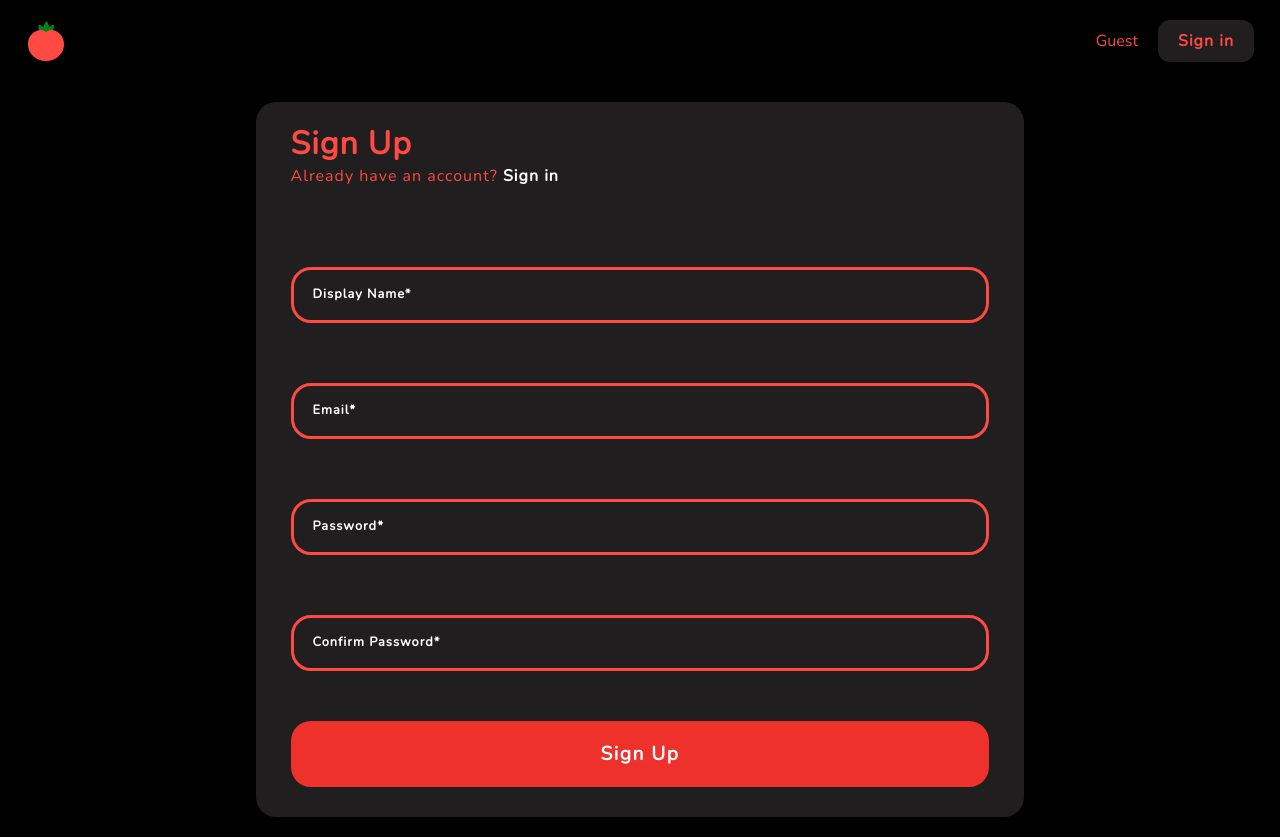
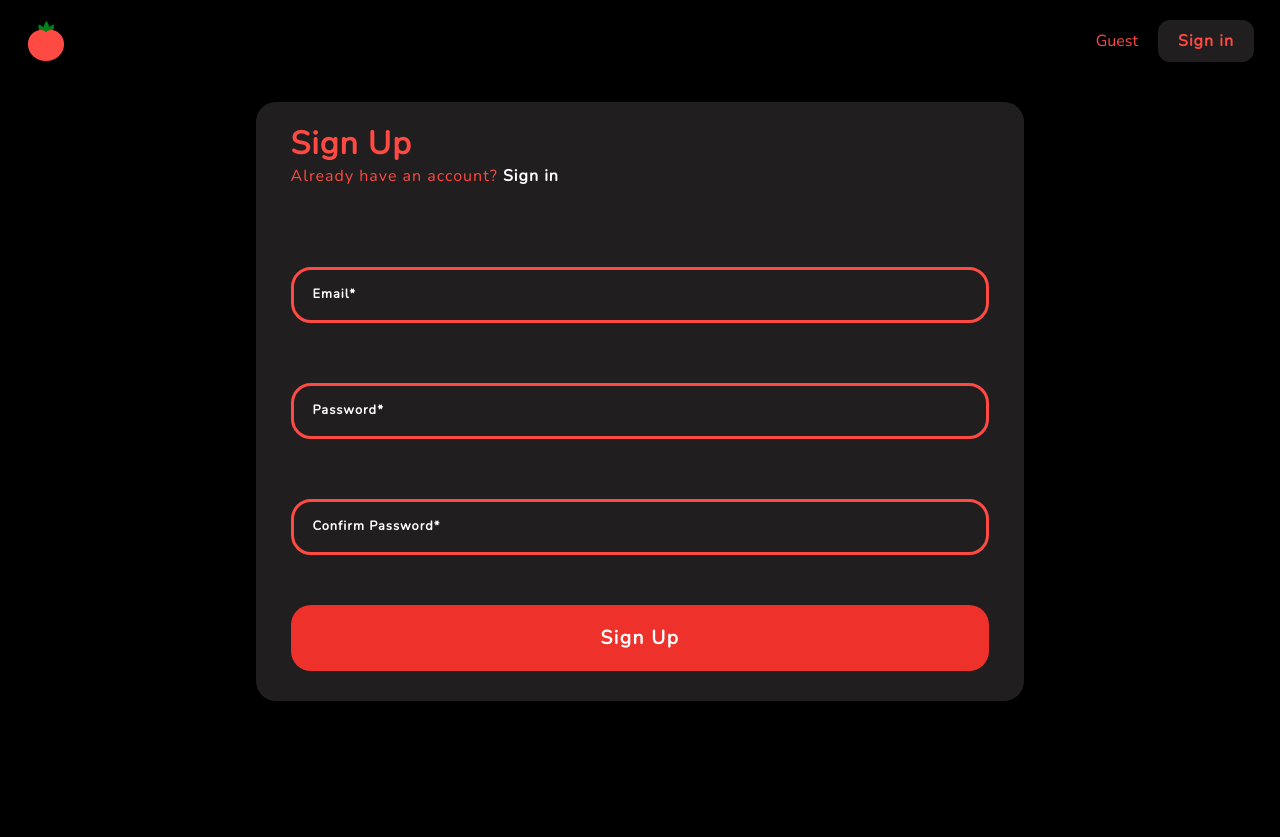
Before and after one commit to khanhngn-dev/PomodoroPWA, a React (Create React App) app: page /signup in a window 1280 px wide. After the commit the page ends 800 px from the top, so only its background shows below. Built offline with nearby package versions, Linux system fonts and the light colour scheme; no server answers.

Commit message:
Removed displayName from signUp

```diff
--- a/src/routes/signup/signup.component.tsx
+++ b/src/routes/signup/signup.component.tsx
@@ -10,7 +10,7 @@ import Button from '../../components/button/button.component';
 import { FormWrapper, SignUpWrapper, ErrorWrapper } from './signup.styles';
 
 type FormTypes = {
-	displayName: string;
+	// displayName: string;
 	email: string;
 	password: string;
 	confirmPassword: string;
@@ -21,7 +21,7 @@ const SignUp = () => {
 	const error = useSelector(selectUserError);
 
 	const handleSubmit = (values: FormTypes, resetForm: any) => {
-		dispatch(signUp(values.email, values.password, values.displayName));
+		dispatch(signUp(values.email, values.password));
 		resetForm();
 	};
 
@@ -35,7 +35,7 @@ const SignUp = () => {
 
 	const formik = useFormik({
 		initialValues: {
-			displayName: '',
+			// displayName: '',
 			email: '',
 			password: '',
 			confirmPassword: '',
@@ -44,7 +44,7 @@ const SignUp = () => {
 		onSubmit: (values, { resetForm }) => handleSubmit(values, resetForm),
 		onReset: (values: FormTypes) => {
 			values = {
-				displayName: '',
+				// displayName: '',
 				email: '',
 				password: '',
 				confirmPassword: '',
@@ -65,7 +65,7 @@ const SignUp = () => {
 				{error?.code.split('auth/')[1].replaceAll('-', ' ').toLocaleUpperCase()}
 			</ErrorWrapper>
 			<FormWrapper onSubmit={formik.handleSubmit}>
-				<FormInputWrapper
+				{/* <FormInputWrapper
 					required
 					label='Display Name*'
 					type='text'
@@ -75,7 +75,7 @@ const SignUp = () => {
 					maxLength={20}
 					value={formik.values.displayName}
 					onChange={formik.handleChange}
-				/>
+				/> */}
 				<FormInputWrapper
 					required
 					label='Email*'
```
